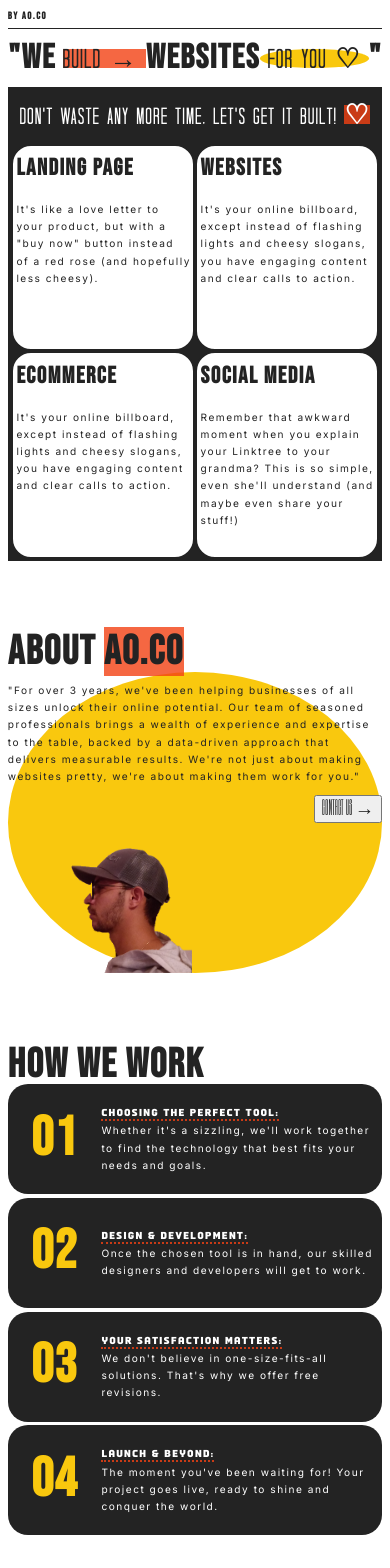
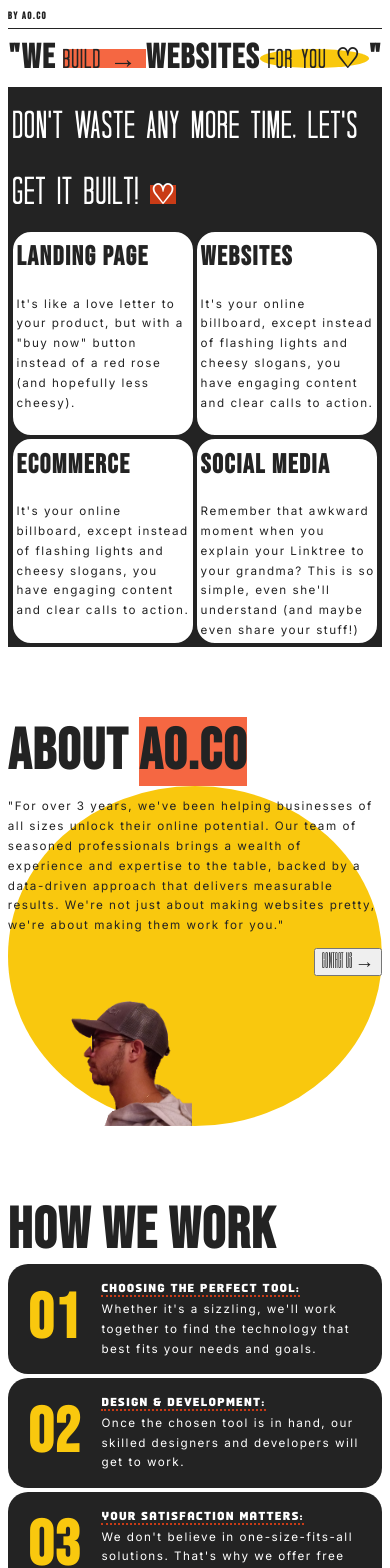
Before and after one commit to paulong/aoco, a Next.js app: page / in a window 390 px wide. Shown: the top 1568 px of the page. Built offline with nearby package versions, Linux system fonts and the light colour scheme.

Commit message:
Fixed [responsive v2]

```diff
--- a/styles/page.module.css
+++ b/styles/page.module.css
@@ -520,7 +520,13 @@ margin: 5%;
   }
 
   .SubHeader h1{
-    font-size:calc( var(--font-size-SH) / 0.5);
+    font-size:calc( var(--font-size-H) *2);
+  }
+
+  .titles{
+
+    font-size:
+    calc( var(--font-size-MH)*1.4);
   }
 
 
@@ -534,7 +540,7 @@ margin: 5%;
   }
 
   .sectionAbout p {
-    font-size: calc( var(--font-size) *2);
+    font-size: calc( var(--font-size) *2.3);
   }
 
 
@@ -547,11 +553,11 @@ margin: 5%;
   }
 
   .info h3{
-    font-size: calc( var(--font-size-SH) *2);
+    font-size: calc( var(--font-size-SH) *2.3);
   }
 
   .info p{
-    font-size:calc( var(--font-size) * 2) ;
+    font-size:calc( var(--font-size) * 2.3) ;
   }
 
   .etiquetas{
@@ -559,7 +565,7 @@ margin: 5%;
   }
 
  .etiquetas{
-  font-size: calc( var(--font-size) *2);
+  font-size: calc( var(--font-size) *2.3);
  }
 
   .process{
@@ -573,12 +579,12 @@ margin: 5%;
 
   .processItem p{
 
-    font-size: calc( var( --font-size)*2);
+    font-size: calc( var( --font-size)*2.3);
   }
 
   .processItem h1{
 
-    font-size: calc(  var(--font-size-MH) *2);
+    font-size: calc(  var(--font-size-MH) *2.3);
   }
 
 
@@ -589,8 +595,10 @@ margin: 5%;
   }
 
   .Exitos {
-    width: 200px;
+    width: 220px;
     font-size: var(--font-size-SH);
+    padding-bottom: 1%;
+    margin-bottom: 1%;
   }
 
   .Exitos h1{
@@ -599,7 +607,7 @@ margin: 5%;
   }
 
   .Exitos h2{
-    font-size: var(--font-size-SH);
+    font-size: var(--font-size-H);
   }
 
 
```
